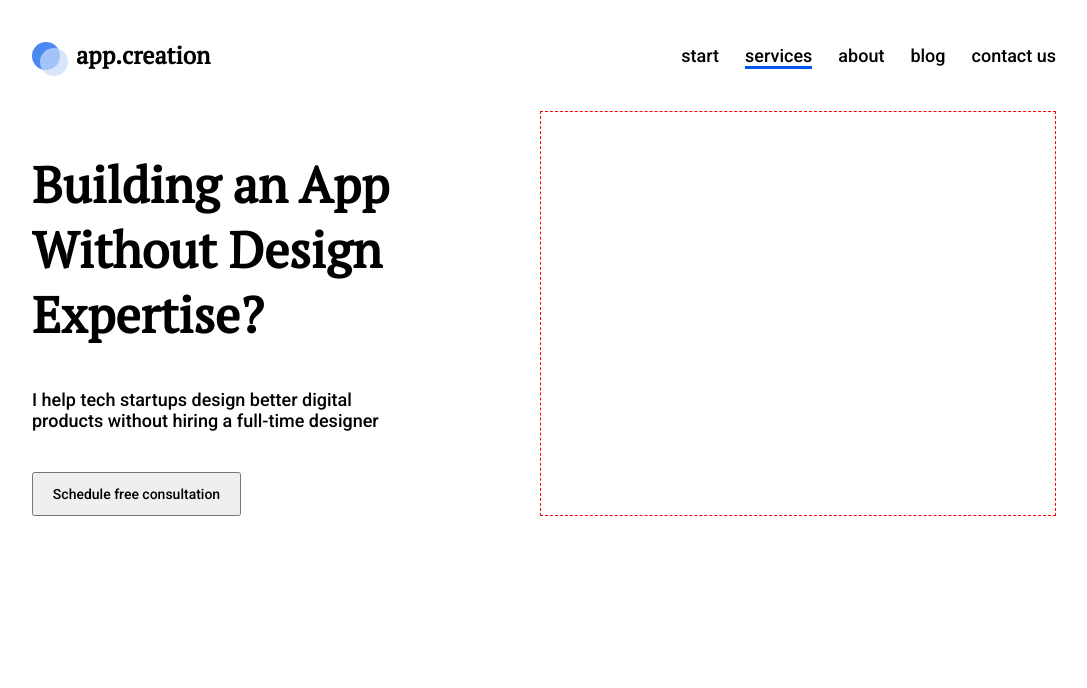
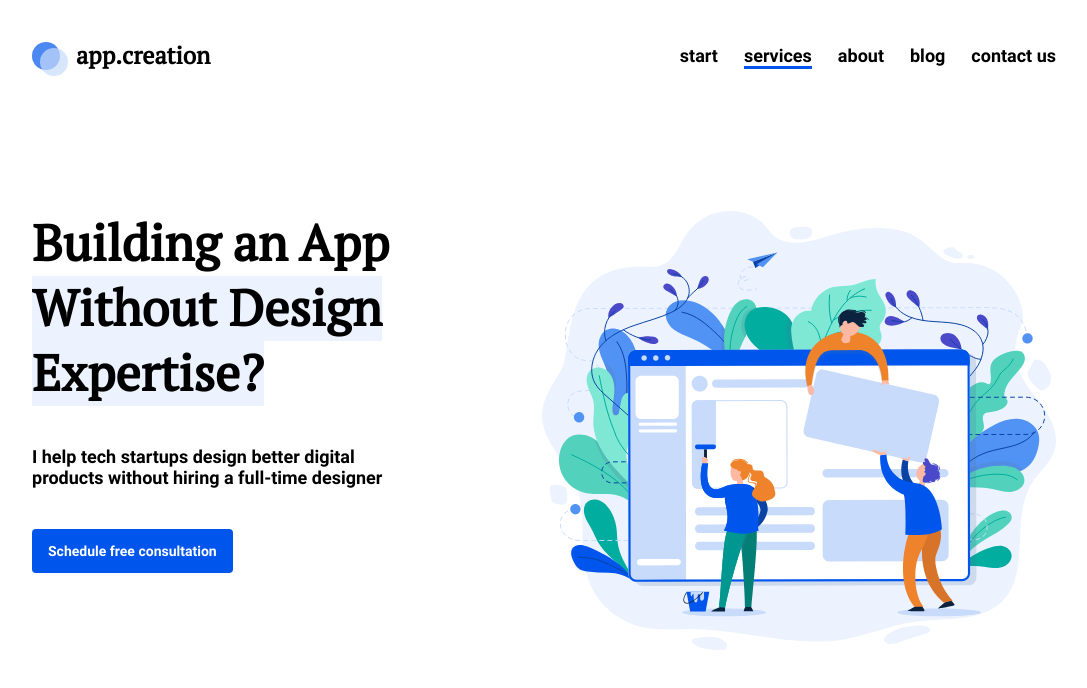
Before and after one commit to WebHeroSchool/intensive-liacats, a plain HTML site: page index.html in a window 1280 px wide. Shown: the whole page, without its empty margins (96-1183 px from the left). Drawn offline with Linux system fonts and the light colour scheme.

Commit message:
Описаны стили для основного контента сайта

```diff
--- a/fonts.css
+++ b/fonts.css
@@ -38,3 +38,14 @@
     font-style: normal;
 
 }
+
+
+
+
+@font-face {
+    font-family: 'robotobold';
+    src: url('fonts/roboto-bold-webfont.woff') format('woff');
+    font-weight: normal;
+    font-style: normal;
+
+}
--- a/index.html
+++ b/index.html
@@ -4,7 +4,6 @@
 <head>
      <meta charset="utf-8">
      <title>app.creation</title>
-     <link href="https://fonts.googleapis.com/css2?family=Roboto:wght@500&display=swap" rel="stylesheet">
      <link rel="stylesheet" href="fonts.css">
      <link rel="stylesheet" href="styles.css">
 </head>
@@ -25,15 +24,10 @@
                     <a class="menu__item" href="#">contact us</a>
                </nav>
           </header>
-          <section class="main-section">
-               <main class="main-content">
-                    <h1 class="main-content__title">Building an App Without Design Expertise?</h1>
-                    <p class="main-content__paragraph">I help tech startups design better digital products without hiring a full-time designer</p>
-                    <button class="main-content__request" type="button" name="button">Schedule free consultation</button>
-               </main>
-               <div class="image-content">
-                    <img class="image-content__img" src="" alt="" title="" />
-               </div>
+          <section class="main">
+               <h1 class="main__title">Building an App <span class="main__title_bg">Without Design Expertise?</span></h1>
+               <p class="main__paragraph">I help tech startups design better digital products without hiring a full-time designer</p>
+               <a class="main__request" href="#">Schedule free consultation</a>
           </section>
      </div>
 </body>
--- a/styles.css
+++ b/styles.css
@@ -11,6 +11,7 @@ body {
 .header {
     display: flex;
     justify-content: space-between;
+    margin-bottom: 100px;
 }
 .logo {
     position: relative;
@@ -43,7 +44,7 @@ body {
 .menu__item {
     position: relative;
     margin-right: 26px;
-    font: 500 18px/21px Roboto, arial, helvetica, sans-serif;
+    font: 500 18px/21px robotobold;
     color: #000;
     text-decoration: none;
     transition: opacty .5s;
@@ -69,30 +70,41 @@ body {
 .menu__item:last-child {
     margin-right: 0;
 }
-.main-section {
-    display: flex;
-    justify-content: space-between;
+.main {
+    padding: 0 65% 100px 0;
+    background: top right no-repeat url(img/mainimg.svg);
 }
-.main-content {
-    width: 36%;
+.main__title {
+    margin: 0 0 40px 0;
+    font: bold 50px/65px pt_serif;
 }
-.main-content__title {
-    font-size: 50px;
-    font-family: pt_serif;
+.main__title_bg {
+    background: #ECF3FF;
+    font: bold 50px/65px pt_serif;
 }
-.main-content__paragraph, .main-content__request {
-    font-family: Roboto;
+/*.main__title::before {
+    position: absolute;
+    content: '';
+    z-index: -1;
+    top: 286px;
+    width: 350px;
+    height: 115px;
+    background: #ECF3FF;
+}*/
+.main__paragraph {
+    margin: 0 0 41px 0;
+    font: 18px/21px robotobold;
 }
-.main-content__paragraph {
-    font-size: 18px;
-    margin-bottom: 41px;
+.main__request {
+    display: inline-block;
+    font: 14px/16px robotobold;
+    color: #fff;
+    background: #0056EC;
+    padding: 14px 16px;
+    text-decoration: none;
+    border-radius: 4px;
+    transition: opacity .5s;
 }
-.main-content__request {
-    font-size: 14px;
-    width: 209px;
-    height: 44px;
+.main__request:hover {
+    opacity: .5;
 }
-.image-content {
-    padding-right: 514px;
-    border: dashed 1px red;
-}
```
Also changed, not shown: img/mainimg.svg (added).
